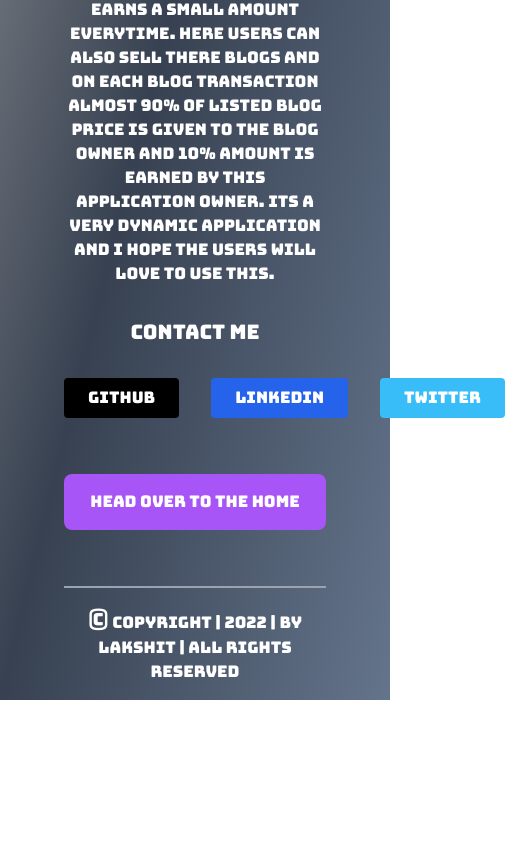
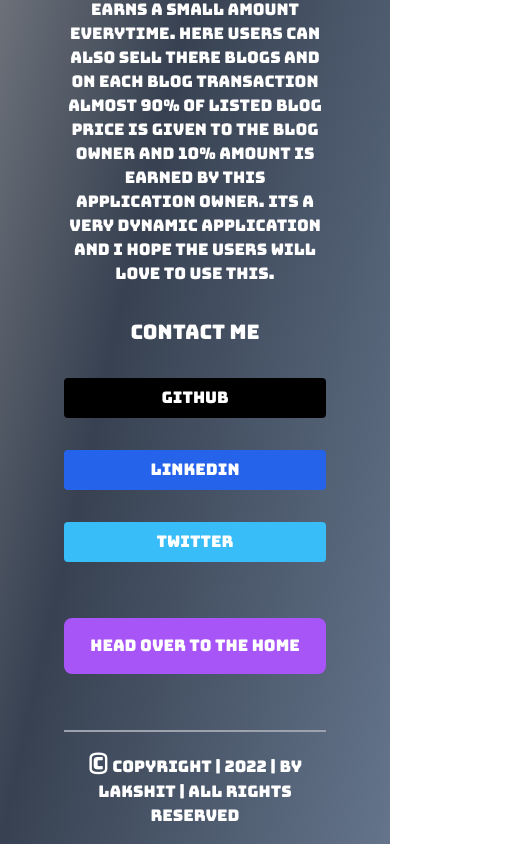
Before and after one commit to Lakshit-Chiranjiv/D-Blog-Dapp, a React (Vite) app in the folder client/: page /about in a window 390 px wide. Shown: the part 886-1730 px from the top of the page, 505 px wide, since content can reach past the window. Before the commit the page ends 1586 px from the top, so only its background shows below. Built offline with nearby package versions, Linux system fonts and the light colour scheme.

Commit message:
responsive styles

```diff
--- a/client/src/components/About.jsx
+++ b/client/src/components/About.jsx
@@ -13,7 +13,7 @@ const About = () => {
         <p>This Application allows user to create blogs with a fees and when someone reads that blog, the owner earns a small amount everytime. Here users can also sell there blogs and on each blog transaction almost 90% of listed blog price is given to the blog owner and 10% amount is earned by this application owner. Its a very dynamic application and I hope the users will love to use this.</p>
 
         <h3 className='text-xl my-4 mt-8'>Contact Me</h3>
-        <div className="flex gap-8 justify-evenly items-center my-8">
+        <div className="grid grid-cols-1 sm:grid-cols-3 gap-8 my-8">
             <a href="#" className='bg-black p-2 px-6 rounded hover:scale-105 transition-all'>Github</a>
             <a href="#" className='bg-blue-600 p-2 px-6 rounded hover:scale-105 transition-all'>LinkedIn</a>
             <a href="#" className='bg-sky-400 p-2 px-6 rounded hover:scale-105 transition-all'>Twitter</a>
```
